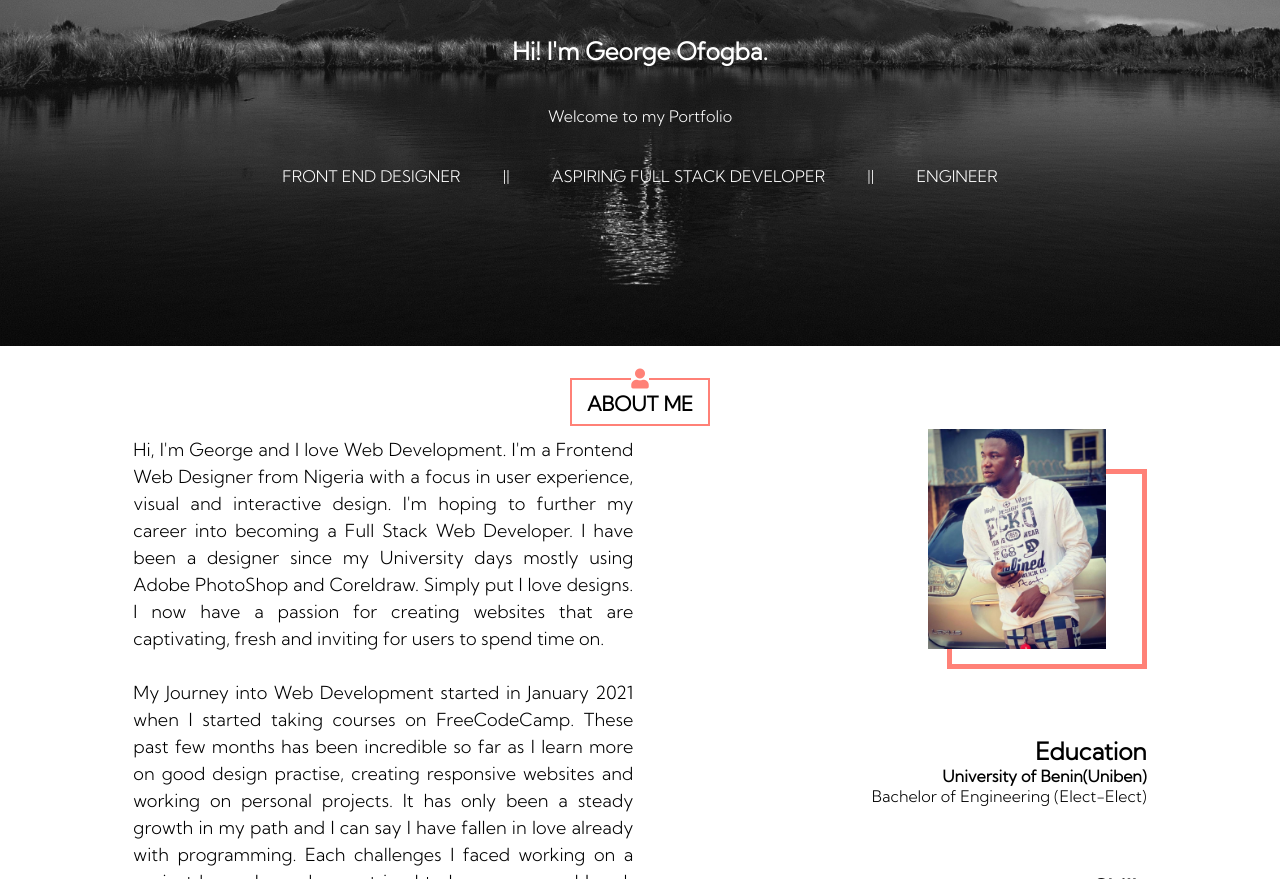
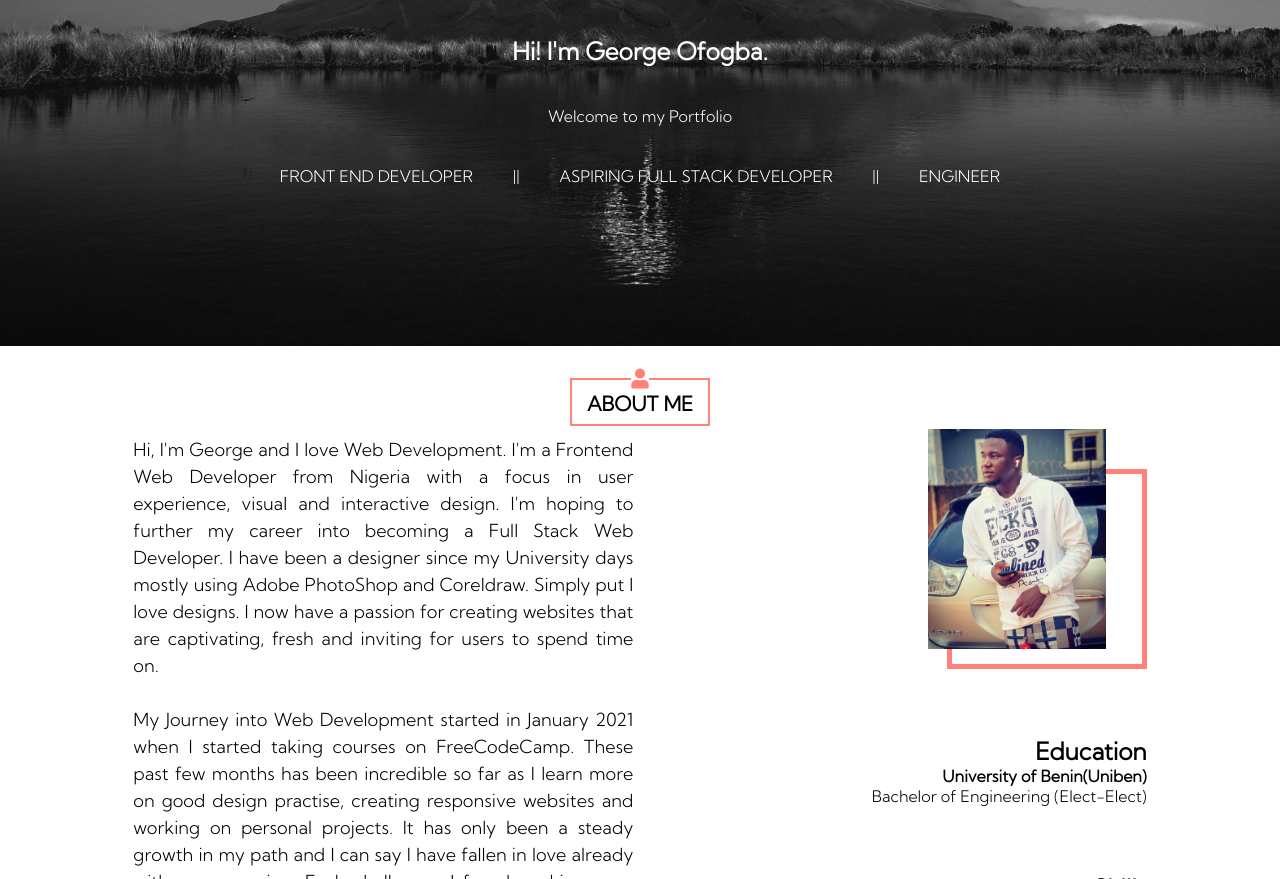
Before and after one commit to Jojoarm/Personal-Portfolio, a plain HTML site: page index.html in a window 1280 px wide. Shown: the part 504-1383 px from the top of the page. Drawn offline with Linux system fonts and the light colour scheme.

Commit message:
changes on index.html

```diff
--- a/index.html
+++ b/index.html
@@ -44,7 +44,7 @@
                 <h2>Hi! I'm George Ofogba.</h2>
                 <p>Welcome to my Portfolio</p>
                 <div class="skill-sets">
-                    <p>FRONT END DESIGNER </p>||
+                    <p>FRONT END DEVELOPER </p>||
                     <p>ASPIRING FULL STACK DEVELOPER</p>||
                     <p> ENGINEER</p>
                 </div>
@@ -60,7 +60,7 @@
             </fieldset>
             <div class="my-details">
                 <div class="my-information">
-                    <p> Hi, I'm George and I love Web Development. I'm a Frontend Web Designer  from Nigeria with a focus in user experience, visual and interactive design.
+                    <p> Hi, I'm George and I love Web Development. I'm a Frontend Web Developer  from Nigeria with a focus in user experience, visual and interactive design.
                         I'm hoping to further my career into becoming a Full Stack Web Developer. I have been a designer since my University days mostly using Adobe
                         PhotoShop and Coreldraw. Simply put I love designs. I now have a passion for creating websites that are
                         captivating, fresh and inviting for users to spend time on.
```
